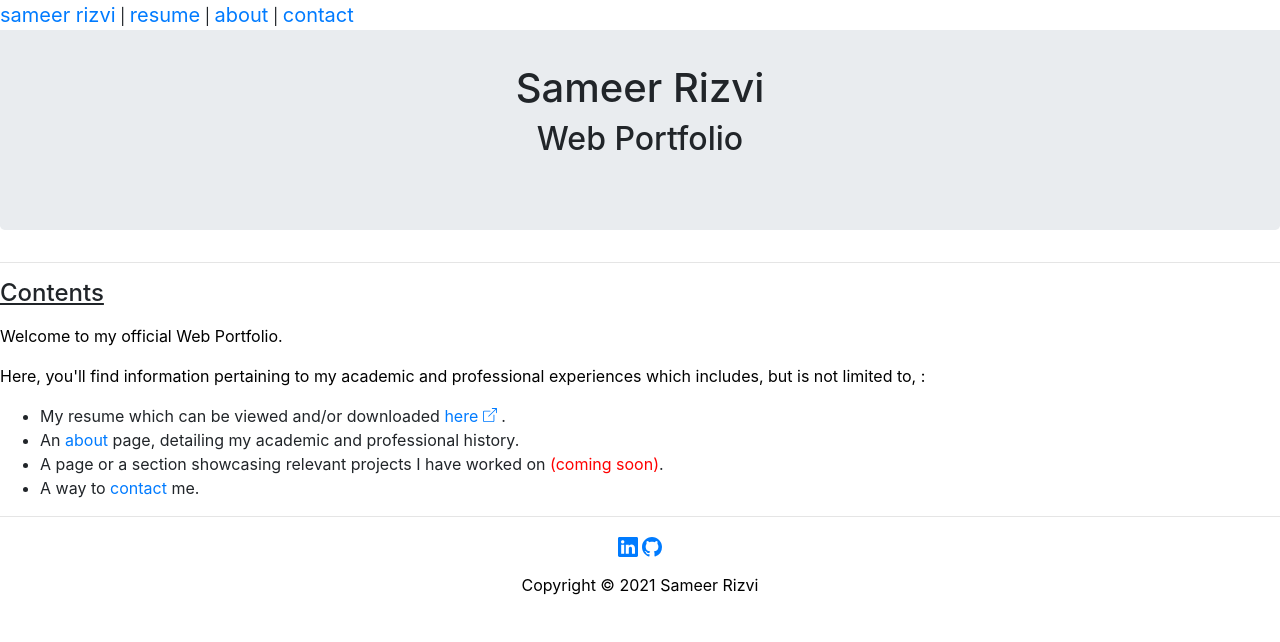
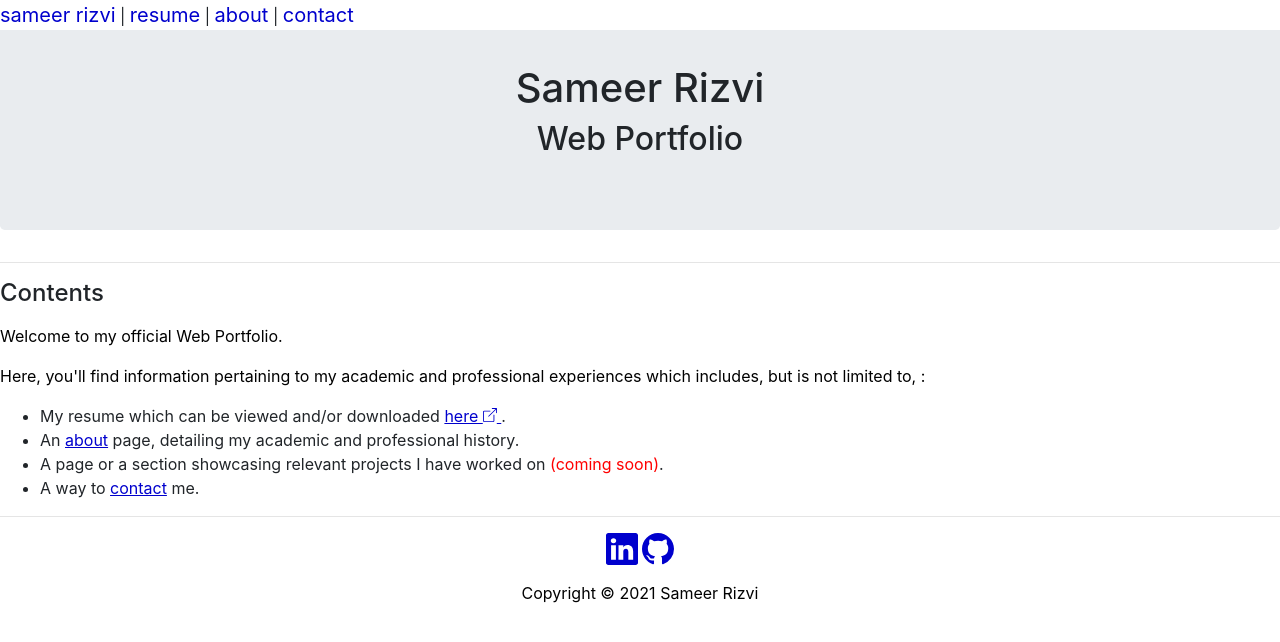
Before and after one commit to samriz/samriz.github.io, a PHP site: page / in a window 1280 px wide. Shown: the top 642 px of the page. Run offline with PHP 8.4, Linux system fonts and the light colour scheme.

Commit message:
Made links darker for better readability and underlined text links.

```diff
--- a/portfolio/about.html
+++ b/portfolio/about.html
@@ -30,7 +30,7 @@
         <p>
             <figure>
                 <img src="./images/LinkedInPicture1.png" id="profilepic" class="center" alt="Sameer Rizvi"/>
-                <figcaption><a href = "./contact.html">Contact Me</a></figcaption>
+                <figcaption><a href = "./contact.html" class="textlink" >Contact Me</a></figcaption>
             </figure>
         </p>
         <!-- <a href = "./contact.html">Contact Me</a> -->
@@ -171,12 +171,12 @@
         <hr>
         <div id="extlinksdiv">
             <a href="https://www.linkedin.com/in/sameer-rizvi-bb788375" target="_blank" rel="noreferrer">
-                <svg xmlns="http://www.w3.org/2000/svg" width="20" height="20" fill="currentColor" class="bi bi-linkedin" viewBox="0 0 16 16">
+                <svg xmlns="http://www.w3.org/2000/svg" width="32" height="32" fill="currentColor" class="bi bi-linkedin" viewBox="0 0 16 16">
                     <path d="M0 1.146C0 .513.526 0 1.175 0h13.65C15.474 0 16 .513 16 1.146v13.708c0 .633-.526 1.146-1.175 1.146H1.175C.526 16 0 15.487 0 14.854V1.146zm4.943 12.248V6.169H2.542v7.225h2.401zm-1.2-8.212c.837 0 1.358-.554 1.358-1.248-.015-.709-.52-1.248-1.342-1.248-.822 0-1.359.54-1.359 1.248 0 .694.521 1.248 1.327 1.248h.016zm4.908 8.212V9.359c0-.216.016-.432.08-.586.173-.431.568-.878 1.232-.878.869 0 1.216.662 1.216 1.634v3.865h2.401V9.25c0-2.22-1.184-3.252-2.764-3.252-1.274 0-1.845.7-2.165 1.193v.025h-.016a5.54 5.54 0 0 1 .016-.025V6.169h-2.4c.03.678 0 7.225 0 7.225h2.4z"/>
                   </svg>
             </a>
             <a href="https://github.com/samriz" target="_blank" rel="noreferrer">
-            <svg xmlns="http://www.w3.org/2000/svg" width="20" height="20" fill="currentColor" class="bi bi-github" viewBox="0 0 16 16">
+            <svg xmlns="http://www.w3.org/2000/svg" width="32" height="32" fill="currentColor" class="bi bi-github" viewBox="0 0 16 16">
                 <path d="M8 0C3.58 0 0 3.58 0 8c0 3.54 2.29 6.53 5.47 7.59.4.07.55-.17.55-.38 0-.19-.01-.82-.01-1.49-2.01.37-2.53-.49-2.69-.94-.09-.23-.48-.94-.82-1.13-.28-.15-.68-.52-.01-.53.63-.01 1.08.58 1.23.82.72 1.21 1.87.87 2.33.66.07-.52.28-.87.51-1.07-1.78-.2-3.64-.89-3.64-3.95 0-.87.31-1.59.82-2.15-.08-.2-.36-1.02.08-2.12 0 0 .67-.21 2.2.82.64-.18 1.32-.27 2-.27.68 0 1.36.09 2 .27 1.53-1.04 2.2-.82 2.2-.82.44 1.1.16 1.92.08 2.12.51.56.82 1.27.82 2.15 0 3.07-1.87 3.75-3.65 3.95.29.25.54.73.54 1.48 0 1.07-.01 1.93-.01 2.2 0 .21.15.46.55.38A8.012 8.012 0 0 0 16 8c0-4.42-3.58-8-8-8z"/>
               </svg></a>
             </div>
--- a/portfolio/contact.html
+++ b/portfolio/contact.html
@@ -67,12 +67,12 @@
         <hr/>
         <div id="extlinksdiv">
             <a href="https://www.linkedin.com/in/sameer-rizvi-bb788375" target="_blank" rel="noreferrer">
-                <svg xmlns="http://www.w3.org/2000/svg" width="20" height="20" fill="currentColor" class="bi bi-linkedin" viewBox="0 0 16 16">
+                <svg xmlns="http://www.w3.org/2000/svg" width="32" height="32" fill="currentColor" class="bi bi-linkedin" viewBox="0 0 16 16">
                     <path d="M0 1.146C0 .513.526 0 1.175 0h13.65C15.474 0 16 .513 16 1.146v13.708c0 .633-.526 1.146-1.175 1.146H1.175C.526 16 0 15.487 0 14.854V1.146zm4.943 12.248V6.169H2.542v7.225h2.401zm-1.2-8.212c.837 0 1.358-.554 1.358-1.248-.015-.709-.52-1.248-1.342-1.248-.822 0-1.359.54-1.359 1.248 0 .694.521 1.248 1.327 1.248h.016zm4.908 8.212V9.359c0-.216.016-.432.08-.586.173-.431.568-.878 1.232-.878.869 0 1.216.662 1.216 1.634v3.865h2.401V9.25c0-2.22-1.184-3.252-2.764-3.252-1.274 0-1.845.7-2.165 1.193v.025h-.016a5.54 5.54 0 0 1 .016-.025V6.169h-2.4c.03.678 0 7.225 0 7.225h2.4z"/>
                   </svg>
             </a>
             <a href="https://github.com/samriz" target="_blank" rel="noreferrer">
-            <svg xmlns="http://www.w3.org/2000/svg" width="20" height="20" fill="currentColor" class="bi bi-github" viewBox="0 0 16 16">
+            <svg xmlns="http://www.w3.org/2000/svg" width="32" height="32" fill="currentColor" class="bi bi-github" viewBox="0 0 16 16">
                 <path d="M8 0C3.58 0 0 3.58 0 8c0 3.54 2.29 6.53 5.47 7.59.4.07.55-.17.55-.38 0-.19-.01-.82-.01-1.49-2.01.37-2.53-.49-2.69-.94-.09-.23-.48-.94-.82-1.13-.28-.15-.68-.52-.01-.53.63-.01 1.08.58 1.23.82.72 1.21 1.87.87 2.33.66.07-.52.28-.87.51-1.07-1.78-.2-3.64-.89-3.64-3.95 0-.87.31-1.59.82-2.15-.08-.2-.36-1.02.08-2.12 0 0 .67-.21 2.2.82.64-.18 1.32-.27 2-.27.68 0 1.36.09 2 .27 1.53-1.04 2.2-.82 2.2-.82.44 1.1.16 1.92.08 2.12.51.56.82 1.27.82 2.15 0 3.07-1.87 3.75-3.65 3.95.29.25.54.73.54 1.48 0 1.07-.01 1.93-.01 2.2 0 .21.15.46.55.38A8.012 8.012 0 0 0 16 8c0-4.42-3.58-8-8-8z"/>
               </svg></a>
             </div>
--- a/portfolio/css/styles.css
+++ b/portfolio/css/styles.css
@@ -1,8 +1,9 @@
 /*element selector styles*/
 
-/* iframe
+a
 {
-} */
+    color:mediumblue;
+}
 
 img
 {
@@ -66,6 +67,11 @@ p
 
 /*class selector styles*/
 
+.textlink
+{
+    text-decoration:underline;
+}
+
 .errortext
 {
     color: red;
--- a/portfolio/index.html
+++ b/portfolio/index.html
@@ -33,19 +33,19 @@
 
     <hr/>
 
-    <h4 style="text-decoration: underline;">Contents</h4>
+    <h4>Contents</h4>
     <p>Welcome to my official Web Portfolio.</p>
     <p>Here, you'll find information pertaining to my academic and professional experiences which includes, but is not limited to, :</p>
     <ul>
-        <li>My resume which can be viewed and/or downloaded <a href="./misc/SameerRizviResume.pdf" target="_blank" rel="noreferrer">here
+        <li>My resume which can be viewed and/or downloaded <a href="./misc/SameerRizviResume.pdf" class="textlink" target="_blank" rel="noreferrer">here
             <svg xmlns="http://www.w3.org/2000/svg" width="14" height="14" fill="currentColor" class="bi bi-box-arrow-up-right" viewBox="0 0 16 16" style="vertical-align: baseline;">
             <path fill-rule="evenodd" d="M8.636 3.5a.5.5 0 0 0-.5-.5H1.5A1.5 1.5 0 0 0 0 4.5v10A1.5 1.5 0 0 0 1.5 16h10a1.5 1.5 0 0 0 1.5-1.5V7.864a.5.5 0 0 0-1 0V14.5a.5.5 0 0 1-.5.5h-10a.5.5 0 0 1-.5-.5v-10a.5.5 0 0 1 .5-.5h6.636a.5.5 0 0 0 .5-.5z"/>
             <path fill-rule="evenodd" d="M16 .5a.5.5 0 0 0-.5-.5h-5a.5.5 0 0 0 0 1h3.793L6.146 9.146a.5.5 0 1 0 .708.708L15 1.707V5.5a.5.5 0 0 0 1 0v-5z"/>
           </svg>
         </a>.</li>
-        <li>An <a href="./about.html">about</a> page, detailing my academic and professional history.</li>
+        <li>An <a href="./about.html" class="textlink">about</a> page, detailing my academic and professional history.</li>
     <li>A page or a section showcasing relevant projects I have worked on <span style="color:red;">(coming soon)</span>.</li>
-    <li>A way to <a href="./contact.html">contact</a> me.</li>
+    <li>A way to <a href="./contact.html" class="textlink">contact</a> me.</li>
     </ul>
 
     <!--<h4 style="text-decoration: underline;">Technologies</h4>
@@ -62,12 +62,12 @@
         <hr/>
         <div id="extlinksdiv">
             <a href="https://www.linkedin.com/in/sameer-rizvi-bb788375" target="_blank" rel="noreferrer">
-                <svg xmlns="http://www.w3.org/2000/svg" width="20" height="20" fill="currentColor" class="bi bi-linkedin" viewBox="0 0 16 16">
+                <svg xmlns="http://www.w3.org/2000/svg" width="32" height="32" fill="currentColor" class="bi bi-linkedin" viewBox="0 0 16 16">
                     <path d="M0 1.146C0 .513.526 0 1.175 0h13.65C15.474 0 16 .513 16 1.146v13.708c0 .633-.526 1.146-1.175 1.146H1.175C.526 16 0 15.487 0 14.854V1.146zm4.943 12.248V6.169H2.542v7.225h2.401zm-1.2-8.212c.837 0 1.358-.554 1.358-1.248-.015-.709-.52-1.248-1.342-1.248-.822 0-1.359.54-1.359 1.248 0 .694.521 1.248 1.327 1.248h.016zm4.908 8.212V9.359c0-.216.016-.432.08-.586.173-.431.568-.878 1.232-.878.869 0 1.216.662 1.216 1.634v3.865h2.401V9.25c0-2.22-1.184-3.252-2.764-3.252-1.274 0-1.845.7-2.165 1.193v.025h-.016a5.54 5.54 0 0 1 .016-.025V6.169h-2.4c.03.678 0 7.225 0 7.225h2.4z"/>
                   </svg>
             </a>
             <a href="https://github.com/samriz" target="_blank" rel="noreferrer">
-            <svg xmlns="http://www.w3.org/2000/svg" width="20" height="20" fill="currentColor" class="bi bi-github" viewBox="0 0 16 16">
+            <svg xmlns="http://www.w3.org/2000/svg" width="32" height="32" fill="currentColor" class="bi bi-github" viewBox="0 0 16 16">
                 <path d="M8 0C3.58 0 0 3.58 0 8c0 3.54 2.29 6.53 5.47 7.59.4.07.55-.17.55-.38 0-.19-.01-.82-.01-1.49-2.01.37-2.53-.49-2.69-.94-.09-.23-.48-.94-.82-1.13-.28-.15-.68-.52-.01-.53.63-.01 1.08.58 1.23.82.72 1.21 1.87.87 2.33.66.07-.52.28-.87.51-1.07-1.78-.2-3.64-.89-3.64-3.95 0-.87.31-1.59.82-2.15-.08-.2-.36-1.02.08-2.12 0 0 .67-.21 2.2.82.64-.18 1.32-.27 2-.27.68 0 1.36.09 2 .27 1.53-1.04 2.2-.82 2.2-.82.44 1.1.16 1.92.08 2.12.51.56.82 1.27.82 2.15 0 3.07-1.87 3.75-3.65 3.95.29.25.54.73.54 1.48 0 1.07-.01 1.93-.01 2.2 0 .21.15.46.55.38A8.012 8.012 0 0 0 16 8c0-4.42-3.58-8-8-8z"/>
               </svg></a>
             </div>
--- a/portfolio/resume.html
+++ b/portfolio/resume.html
@@ -36,12 +36,12 @@
         <hr/>
         <div id="extlinksdiv">
             <a href="https://www.linkedin.com/in/sameer-rizvi-bb788375" target="_blank" rel="noreferrer">
-                <svg xmlns="http://www.w3.org/2000/svg" width="20" height="20" fill="currentColor" class="bi bi-linkedin" viewBox="0 0 16 16">
+                <svg xmlns="http://www.w3.org/2000/svg" width="32" height="32" fill="currentColor" class="bi bi-linkedin" viewBox="0 0 16 16">
                     <path d="M0 1.146C0 .513.526 0 1.175 0h13.65C15.474 0 16 .513 16 1.146v13.708c0 .633-.526 1.146-1.175 1.146H1.175C.526 16 0 15.487 0 14.854V1.146zm4.943 12.248V6.169H2.542v7.225h2.401zm-1.2-8.212c.837 0 1.358-.554 1.358-1.248-.015-.709-.52-1.248-1.342-1.248-.822 0-1.359.54-1.359 1.248 0 .694.521 1.248 1.327 1.248h.016zm4.908 8.212V9.359c0-.216.016-.432.08-.586.173-.431.568-.878 1.232-.878.869 0 1.216.662 1.216 1.634v3.865h2.401V9.25c0-2.22-1.184-3.252-2.764-3.252-1.274 0-1.845.7-2.165 1.193v.025h-.016a5.54 5.54 0 0 1 .016-.025V6.169h-2.4c.03.678 0 7.225 0 7.225h2.4z"/>
                 </svg>
             </a>
             <a href="https://github.com/samriz" target="_blank" rel="noreferrer">
-            <svg xmlns="http://www.w3.org/2000/svg" width="20" height="20" fill="currentColor" class="bi bi-github" viewBox="0 0 16 16">
+            <svg xmlns="http://www.w3.org/2000/svg" width="32" height="32" fill="currentColor" class="bi bi-github" viewBox="0 0 16 16">
                 <path d="M8 0C3.58 0 0 3.58 0 8c0 3.54 2.29 6.53 5.47 7.59.4.07.55-.17.55-.38 0-.19-.01-.82-.01-1.49-2.01.37-2.53-.49-2.69-.94-.09-.23-.48-.94-.82-1.13-.28-.15-.68-.52-.01-.53.63-.01 1.08.58 1.23.82.72 1.21 1.87.87 2.33.66.07-.52.28-.87.51-1.07-1.78-.2-3.64-.89-3.64-3.95 0-.87.31-1.59.82-2.15-.08-.2-.36-1.02.08-2.12 0 0 .67-.21 2.2.82.64-.18 1.32-.27 2-.27.68 0 1.36.09 2 .27 1.53-1.04 2.2-.82 2.2-.82.44 1.1.16 1.92.08 2.12.51.56.82 1.27.82 2.15 0 3.07-1.87 3.75-3.65 3.95.29.25.54.73.54 1.48 0 1.07-.01 1.93-.01 2.2 0 .21.15.46.55.38A8.012 8.012 0 0 0 16 8c0-4.42-3.58-8-8-8z"/>
               </svg></a>
             </div>
--- a/portfolio/template.html
+++ b/portfolio/template.html
@@ -40,12 +40,12 @@
         <hr/>
         <div id="extlinksdiv">
             <a href="https://www.linkedin.com/in/sameer-rizvi-bb788375" target="_blank" rel="noreferrer">
-                <svg xmlns="http://www.w3.org/2000/svg" width="20" height="20" fill="currentColor" class="bi bi-linkedin" viewBox="0 0 16 16">
+                <svg xmlns="http://www.w3.org/2000/svg" width="32" height="32" fill="currentColor" class="bi bi-linkedin" viewBox="0 0 16 16">
                     <path d="M0 1.146C0 .513.526 0 1.175 0h13.65C15.474 0 16 .513 16 1.146v13.708c0 .633-.526 1.146-1.175 1.146H1.175C.526 16 0 15.487 0 14.854V1.146zm4.943 12.248V6.169H2.542v7.225h2.401zm-1.2-8.212c.837 0 1.358-.554 1.358-1.248-.015-.709-.52-1.248-1.342-1.248-.822 0-1.359.54-1.359 1.248 0 .694.521 1.248 1.327 1.248h.016zm4.908 8.212V9.359c0-.216.016-.432.08-.586.173-.431.568-.878 1.232-.878.869 0 1.216.662 1.216 1.634v3.865h2.401V9.25c0-2.22-1.184-3.252-2.764-3.252-1.274 0-1.845.7-2.165 1.193v.025h-.016a5.54 5.54 0 0 1 .016-.025V6.169h-2.4c.03.678 0 7.225 0 7.225h2.4z"/>
                   </svg>
             </a>
             <a href="https://github.com/samriz" target="_blank" rel="noreferrer">
-            <svg xmlns="http://www.w3.org/2000/svg" width="20" height="20" fill="currentColor" class="bi bi-github" viewBox="0 0 16 16">
+            <svg xmlns="http://www.w3.org/2000/svg" width="32" height="32" fill="currentColor" class="bi bi-github" viewBox="0 0 16 16">
                 <path d="M8 0C3.58 0 0 3.58 0 8c0 3.54 2.29 6.53 5.47 7.59.4.07.55-.17.55-.38 0-.19-.01-.82-.01-1.49-2.01.37-2.53-.49-2.69-.94-.09-.23-.48-.94-.82-1.13-.28-.15-.68-.52-.01-.53.63-.01 1.08.58 1.23.82.72 1.21 1.87.87 2.33.66.07-.52.28-.87.51-1.07-1.78-.2-3.64-.89-3.64-3.95 0-.87.31-1.59.82-2.15-.08-.2-.36-1.02.08-2.12 0 0 .67-.21 2.2.82.64-.18 1.32-.27 2-.27.68 0 1.36.09 2 .27 1.53-1.04 2.2-.82 2.2-.82.44 1.1.16 1.92.08 2.12.51.56.82 1.27.82 2.15 0 3.07-1.87 3.75-3.65 3.95.29.25.54.73.54 1.48 0 1.07-.01 1.93-.01 2.2 0 .21.15.46.55.38A8.012 8.012 0 0 0 16 8c0-4.42-3.58-8-8-8z"/>
               </svg></a>
             </div>
```
